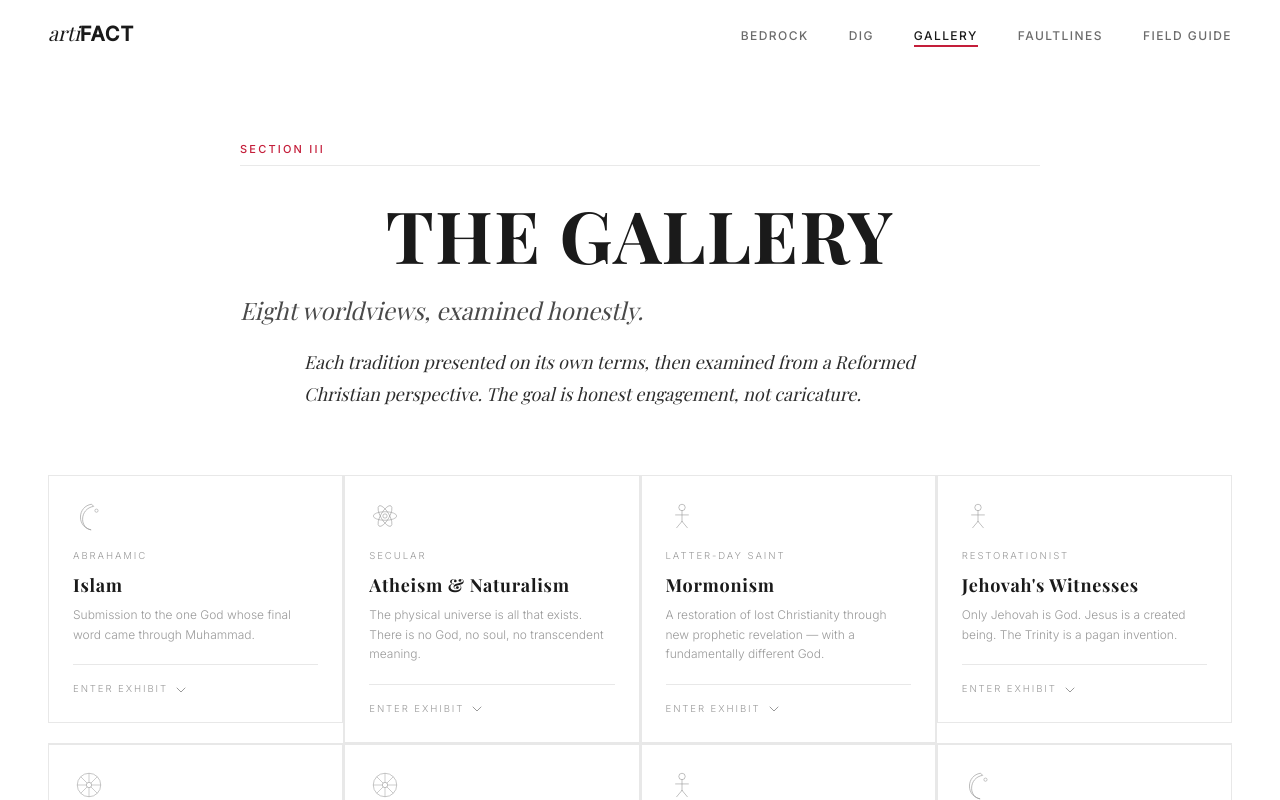
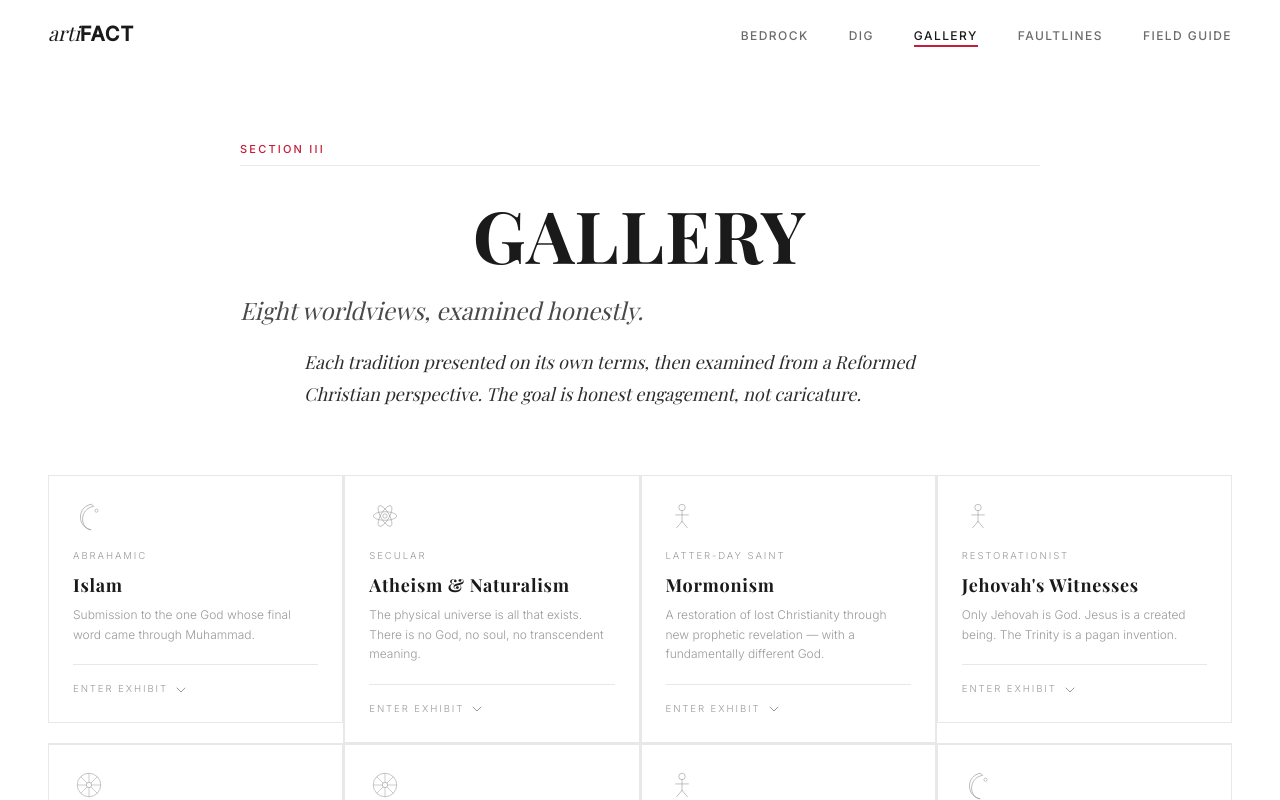
Before and after one commit to TrueDominion/artifact, a React (Vite) app: page /the-gallery in a window 1280 px wide. Shown: the top 800 px of the page. Built offline with nearby package versions, Linux system fonts and the light colour scheme; a web font is replaced by a local one.

Commit message:
Change gallery title from 'THE GALLERY' to 'GALLERY'

```diff
--- a/src/pages/TheGallery.tsx
+++ b/src/pages/TheGallery.tsx
@@ -302,7 +302,7 @@ export default function TheGallery() {
   return (
     <div className="min-h-screen">
       <SectionHeader
-        title="THE GALLERY"
+        title="GALLERY"
         subtitle="Eight worldviews, examined honestly."
         label="Section III"
         intro="Each tradition presented on its own terms, then examined from a Reformed Christian perspective. The goal is honest engagement, not caricature."
```
